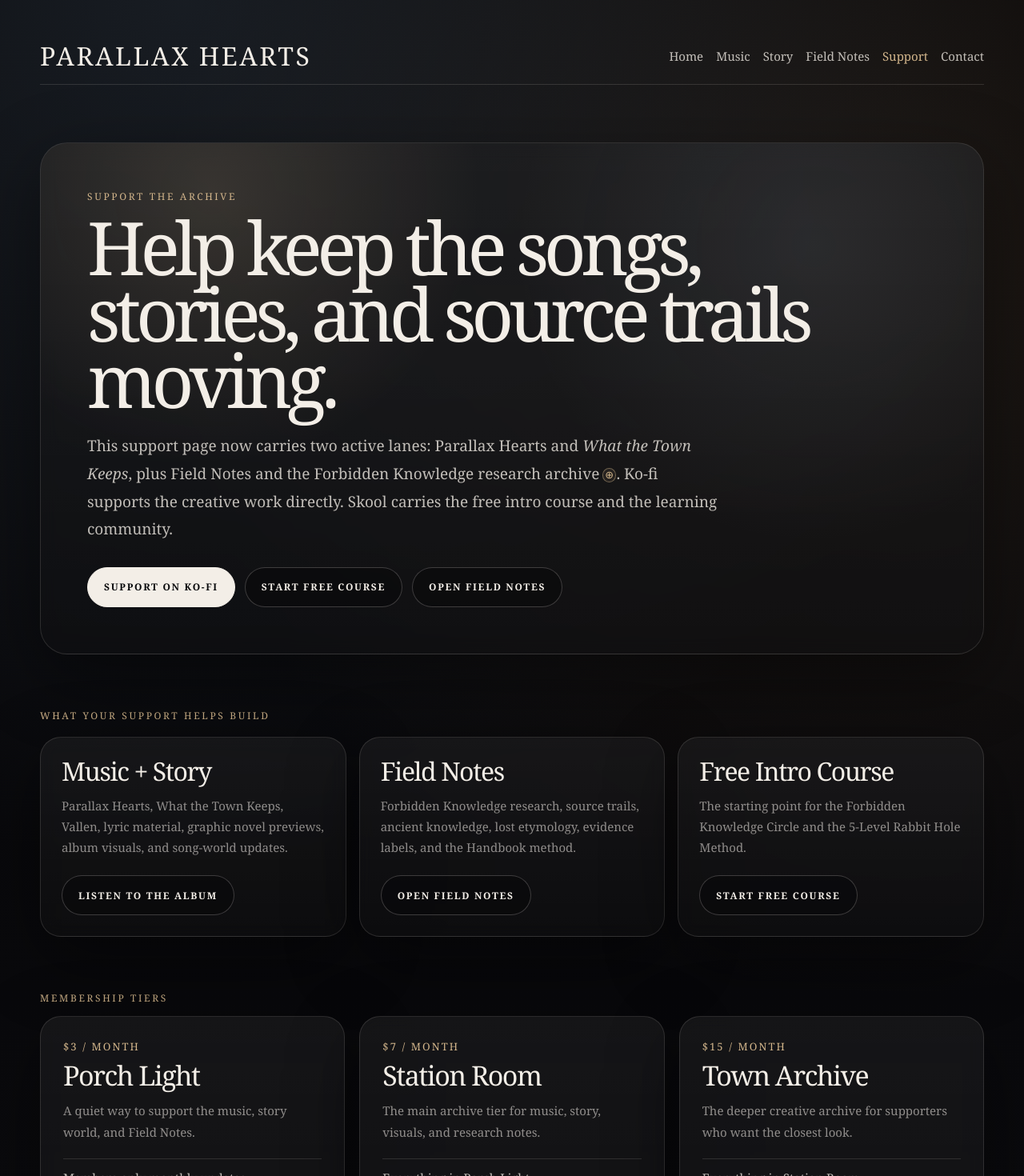
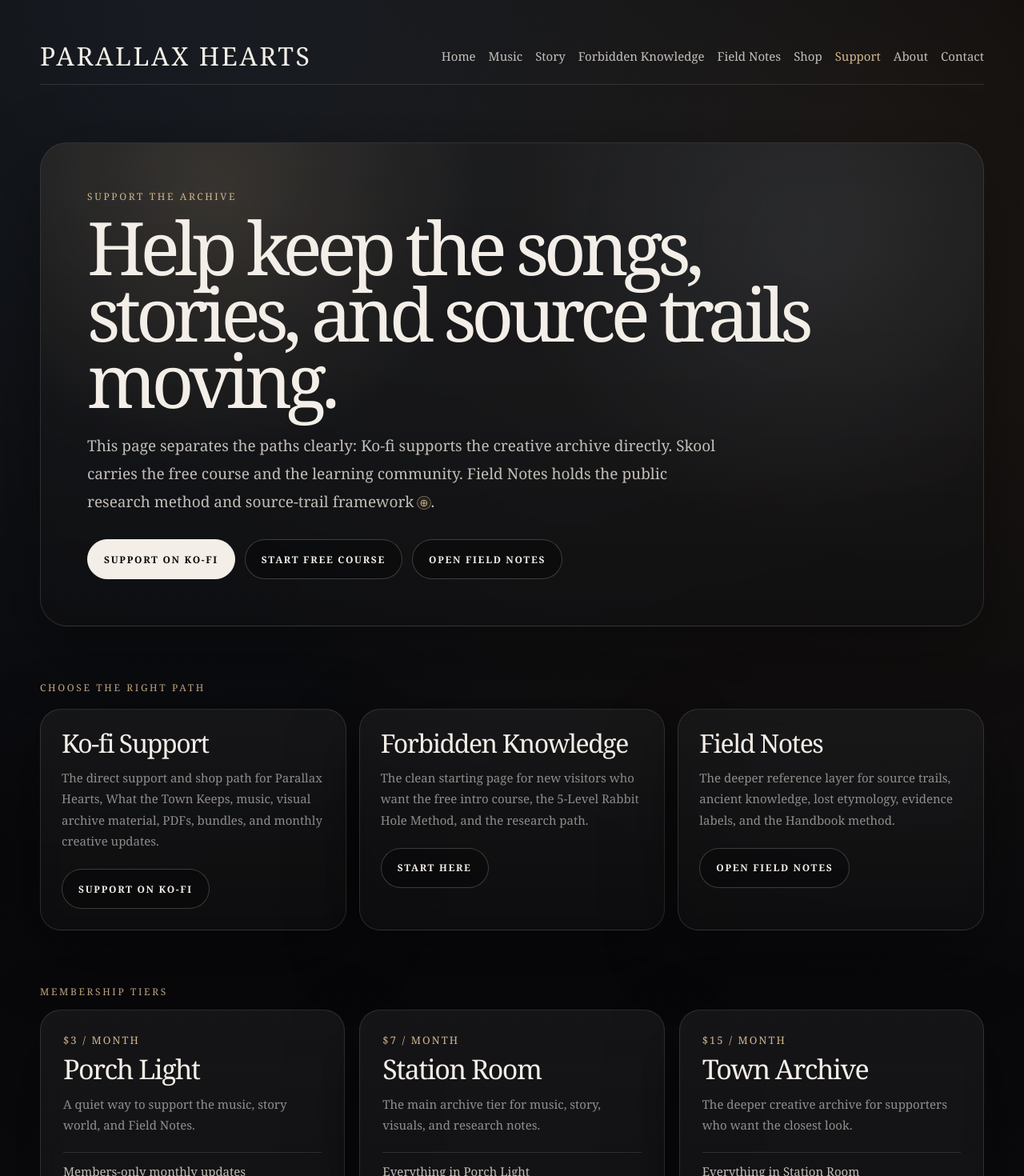
Before and after one commit to chthomps4/parallaxhearts-site, a Next.js app in the folder site/: page /support in a window 1280 px wide. Shown: the top 1470 px of the page at 80% size. Built offline with nearby package versions, Linux system fonts and the light colour scheme.

Commit message:
Clarify support paths for Ko-fi Skool and Field Notes

```diff
--- a/site/app/support/page.tsx
+++ b/site/app/support/page.tsx
@@ -11,6 +11,18 @@ export const metadata: Metadata = {
   description:
     "Support Parallax Hearts, What the Town Keeps, Field Notes, and the Forbidden Knowledge research archive through Ko-fi memberships, digital music, visual archives, source trails, and creative research work.",
 };
+
+const navItems = [
+  ["Home", "/"],
+  ["Music", "/music"],
+  ["Story", "/project"],
+  ["Forbidden Knowledge", "/forbidden-knowledge"],
+  ["Field Notes", "/field-notes"],
+  ["Shop", "/shop"],
+  ["Support", "/support"],
+  ["About", "/about"],
+  ["Contact", "/contact"],
+];
 
 const tiers = [
   {
@@ -56,23 +68,23 @@ const tiers = [
 
 const supportLanes = [
   {
-    title: "Music + Story",
-    text: "Parallax Hearts, What the Town Keeps, Vallen, lyric material, graphic novel previews, album visuals, and song-world updates.",
-    href: "/music",
-    label: "Listen to the Album",
+    title: "Ko-fi Support",
+    text: "The direct support and shop path for Parallax Hearts, What the Town Keeps, music, visual archive material, PDFs, bundles, and monthly creative updates.",
+    href: koFiUrl,
+    label: "Support on Ko-fi",
+    external: true,
+  },
+  {
+    title: "Forbidden Knowledge",
+    text: "The clean starting page for new visitors who want the free intro course, the 5-Level Rabbit Hole Method, and the research path.",
+    href: "/forbidden-knowledge",
+    label: "Start Here",
   },
   {
     title: "Field Notes",
-    text: "Forbidden Knowledge research, source trails, ancient knowledge, lost etymology, evidence labels, and the Handbook method.",
+    text: "The deeper reference layer for source trails, ancient knowledge, lost etymology, evidence labels, and the Handbook method.",
     href: "/field-notes",
     label: "Open Field Notes",
-  },
-  {
-    title: "Free Intro Course",
-    text: "The starting point for the Forbidden Knowledge Circle and the 5-Level Rabbit Hole Method.",
-    href: freeIntroCourseUrl,
-    label: "Start Free Course",
-    external: true,
   },
 ];
 
@@ -124,14 +136,7 @@ export default function SupportPage() {
                 alignItems: "center",
               }}
             >
-              {[
-                ["Home", "/"],
-                ["Music", "/music"],
-                ["Story", "/project"],
-                ["Field Notes", "/field-notes"],
-                ["Support", "/support"],
-                ["Contact", "/contact"],
-              ].map(([label, href]) => (
+              {navItems.map(([label, href]) => (
                 <Link
                   key={label}
                   href={href}
@@ -192,13 +197,14 @@ export default function SupportPage() {
                 className="body-copy"
                 style={{
                   margin: "24px 0 0",
-                  maxWidth: "790px",
+                  maxWidth: "800px",
                   fontSize: "19px",
                 }}
               >
-                This support page now carries two active lanes: Parallax Hearts
-                and <em>What the Town Keeps</em>, plus Field Notes and the
-                Forbidden Knowledge research archive
+                This page separates the paths clearly: Ko-fi supports the
+                creative archive directly. Skool carries the free course and the
+                learning community. Field Notes holds the public research method
+                and source-trail framework
                 <ArchiveNote
                   title="Archive Note: Archive"
                   evidence="Well-supported word history / creative use"
@@ -208,8 +214,7 @@ export default function SupportPage() {
                   source trails, evidence labels, course notes, and research
                   material surrounding the larger creative system.
                 </ArchiveNote>
-                . Ko-fi supports the creative work directly. Skool carries the
-                free intro course and the learning community.
+                .
               </p>
 
               <div
@@ -229,14 +234,9 @@ export default function SupportPage() {
                   Support on Ko-fi
                 </a>
 
-                <a
-                  href={freeIntroCourseUrl}
-                  target="_blank"
-                  rel="noreferrer"
-                  className="secondary-button"
-                >
+                <Link href="/forbidden-knowledge" className="secondary-button">
                   Start Free Course
-                </a>
+                </Link>
 
                 <Link href="/field-notes" className="secondary-button">
                   Open Field Notes
@@ -249,7 +249,7 @@ export default function SupportPage() {
 
       <section style={{ padding: "34px 0" }}>
         <div className="site-container">
-          <p className="kicker">What your support helps build</p>
+          <p className="kicker">Choose the right path</p>
 
           <div
             style={{
@@ -491,14 +491,9 @@ export default function SupportPage() {
                 Support on Ko-fi
               </a>
 
-              <a
-                href={freeIntroCourseUrl}
-                target="_blank"
-                rel="noreferrer"
-                className="secondary-button"
-              >
+              <Link href="/forbidden-knowledge" className="secondary-button">
                 Start Free Course
-              </a>
+              </Link>
 
               <Link href="/" className="secondary-button">
                 Back Home
```
